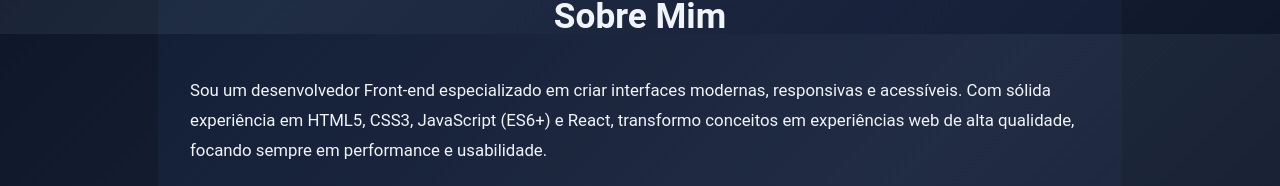
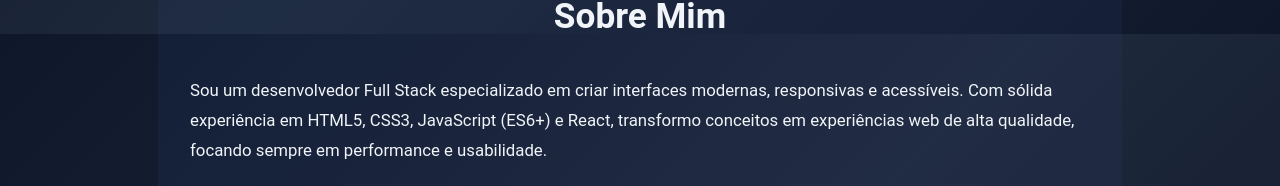
Before and after one commit to gargamelizado/portfolio, a React (Vite) app: page / in a window 1280 px wide. Shown: the part 766-952 px from the top of the page. Built offline with nearby package versions, Linux system fonts and the light colour scheme.

Commit message:
alteraçao do erro de escreta

```diff
--- a/src/components/About/About.jsx
+++ b/src/components/About/About.jsx
@@ -7,7 +7,7 @@ export default function About() {
       <h2>Sobre Mim</h2>
       <div className="about-content">
         <p>
-          Sou um desenvolvedor Front-end especializado em criar interfaces modernas, responsivas e acessíveis.
+          Sou um desenvolvedor Full Stack especializado em criar interfaces modernas, responsivas e acessíveis.
           Com sólida experiência em HTML5, CSS3, JavaScript (ES6+) e React, transformo conceitos em experiências
           web de alta qualidade, focando sempre em performance e usabilidade.
         </p>
```
